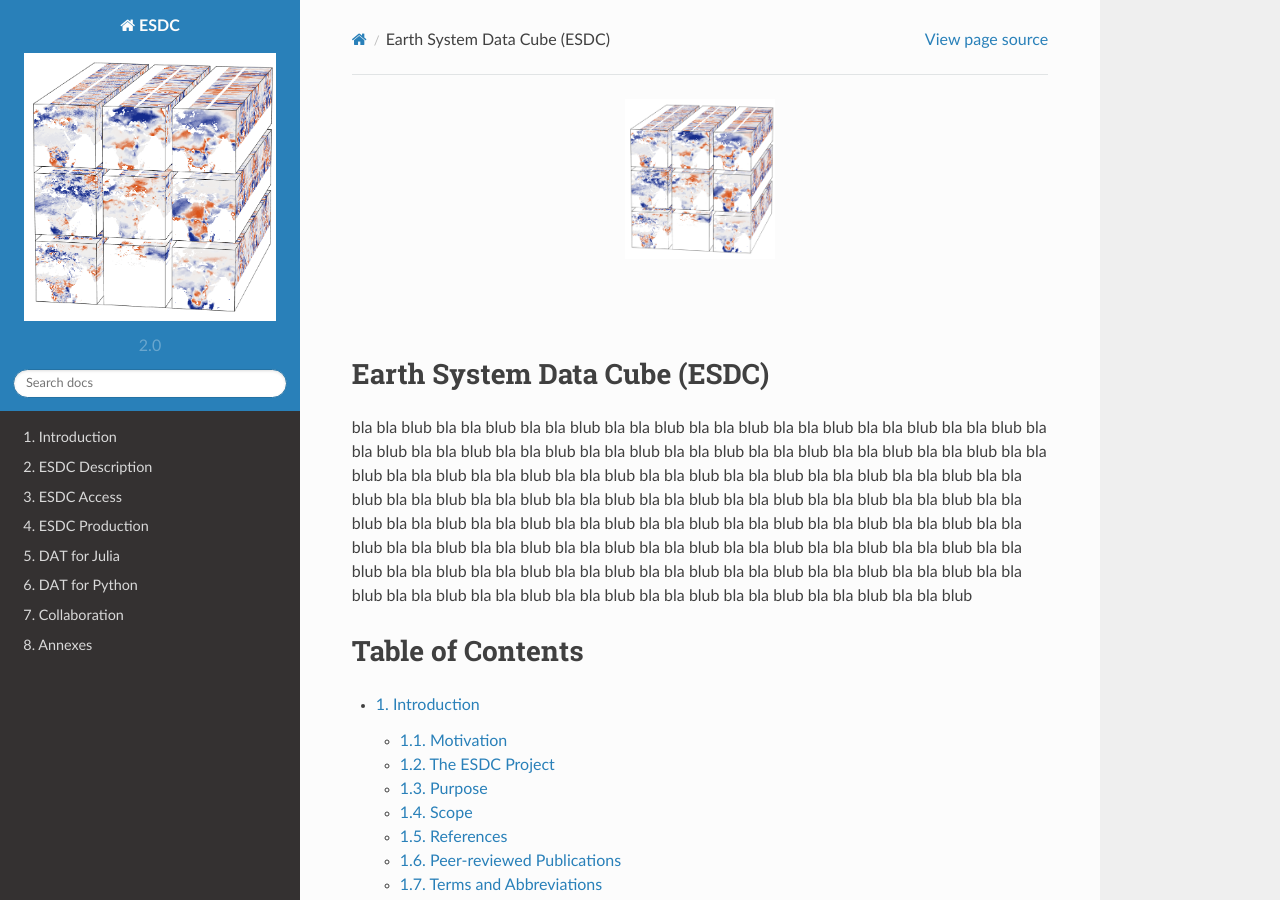
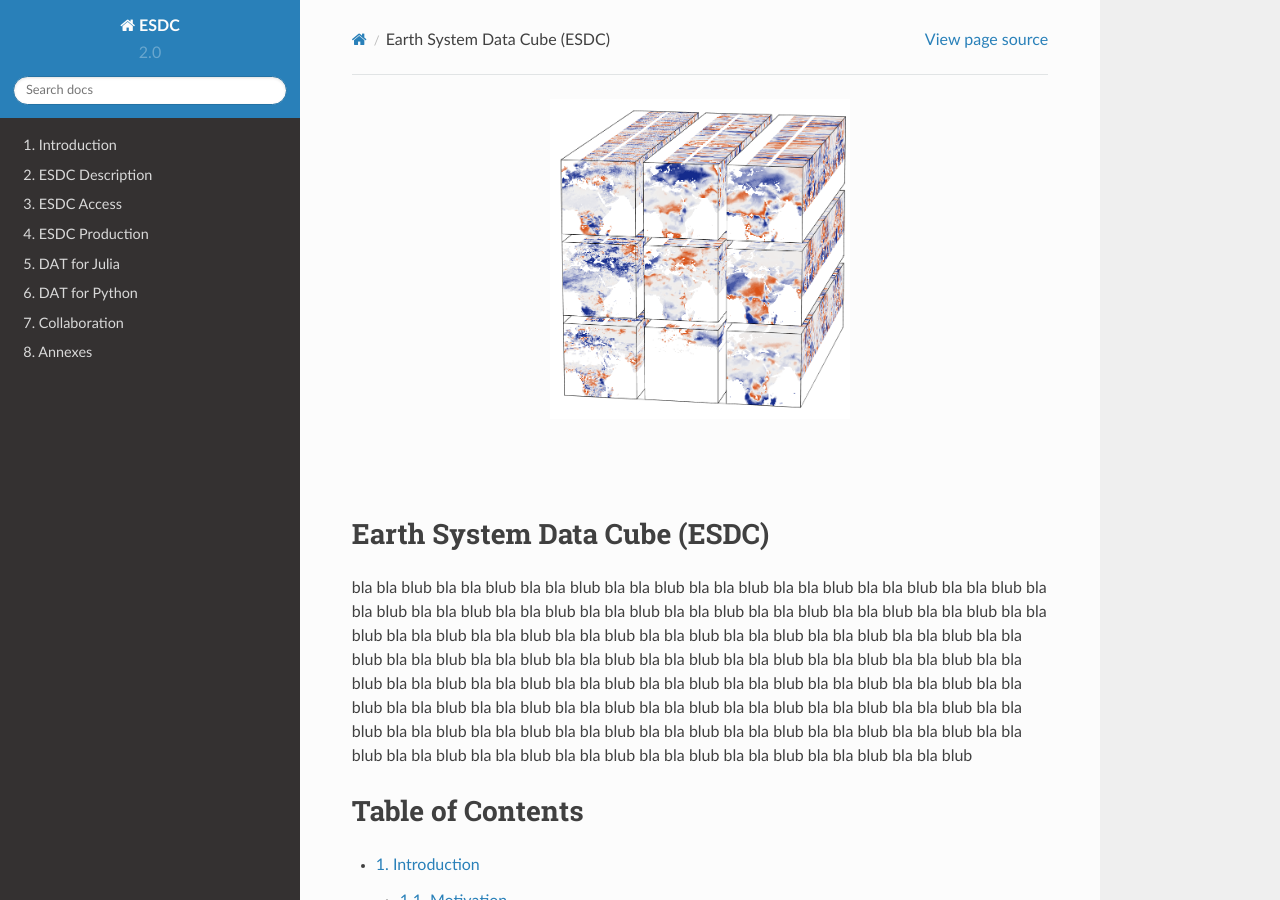
Before and after one commit to esa-esdl/esdl-core, a Sphinx documentation site: the page built from doc/index.rst, in a window 1280 px wide and 900 px high. Built offline with Sphinx 7.4.7 and the Read the Docs theme 2.0.0, drawn with Linux system fonts in a browser that asks for light colours.

Commit message:
remove the sidebar logo, increase the size of the top logo on the main page

```diff
--- a/doc/conf.py
+++ b/doc/conf.py
@@ -147,7 +147,7 @@ html_title = "ESDC User Guide"
 
 # The name of an image file (relative to this directory) to place at the top
 # of the sidebar.
-html_logo = esdc_logo
+# html_logo = esdc_logo
 
 # The name of an image file (within the static path) to use as favicon of the
 # docs.  This file should be a Windows icon file (.ico) being 16x16 or 32x32
--- a/doc/index.rst
+++ b/doc/index.rst
@@ -1,5 +1,5 @@
 .. image:: pix/EarthDataCube3.png
-   :width: 150 px
+   :width: 300 px
    :align: center
 
 |
```
